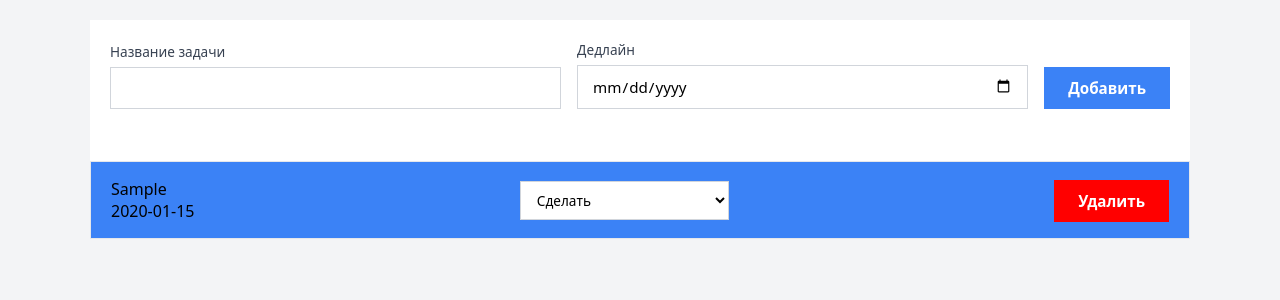
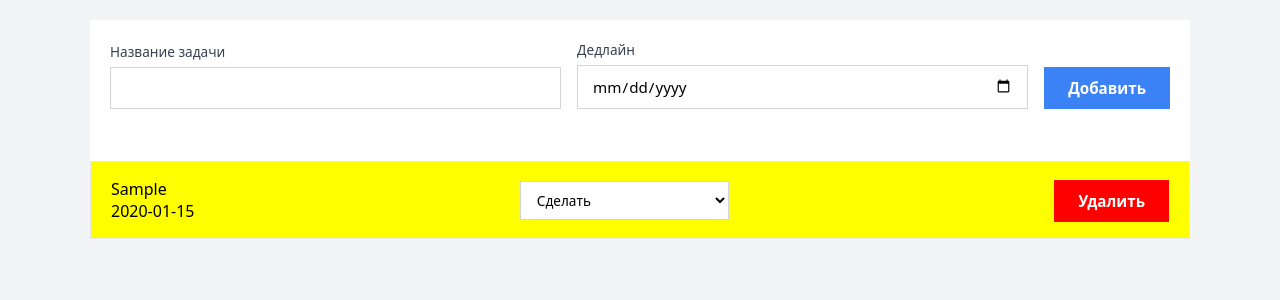
Before and after one commit to goddue/probl-mu-gr-mata, a React (Create React App) app in the folder probmugrmata/: page / in a window 1280 px wide. Both pictures are taken after typing "Sample", "2020-01-15" into the empty fields and a click on the button "Добавить". Shown: the top 300 px of the page. Built offline with nearby package versions, Linux system fonts and the light colour scheme.

Commit message:
add different styles to different task status

```diff
--- a/probmugrmata/src/App.css
+++ b/probmugrmata/src/App.css
@@ -69,7 +69,7 @@ body {
 }
 
 .task-card {
-  background: #3b82f6;
+
   border: 1px solid #e5e7eb;
   padding: 16px 20px;
   display: flex;
@@ -100,3 +100,19 @@ body {
   height: 42px;
   align-self: flex-end;
 }
+
+.ToDo {
+  background: yellow;
+}
+
+.InProgress {
+  background: #3b82f6;
+}
+
+.Done {
+  background: #41fb2d;
+}
+
+.overdue {
+background: red;
+}
--- a/probmugrmata/src/App.js
+++ b/probmugrmata/src/App.js
@@ -19,7 +19,7 @@ function App() {
       id: Date.now(),
       title: newTitle.trim(),
       deadline: newDeadline,
-      status: 'To Do',
+      status: 'ToDo',
     };
 
     setTasks([...tasks, newTask]);
@@ -55,7 +55,7 @@ function App() {
         {tasks.map((task) => (
             <div
               key={task.id}
-              className={'task-card'}
+              className={`task-card ${task.status}`}
             >
               <div className="task-info">
                 <div className="task-title">{task.title}</div>
@@ -70,8 +70,8 @@ function App() {
                 value={task.status}
                 onChange={(e) => handleStatusChange(task.id, e.target.value)}
                 >
-                  <option value="To Do">Сделать</option>
-                  <option value="In Progress">В процессе выполнения</option>
+                  <option value="ToDo">Сделать</option>
+                  <option value="InProgress">В процессе выполнения</option>
                   <option value="Done">Завершено</option>
                 </select>
               </div>
```
Also changed, not shown: probmugrmata/src/setupTests.js (+1 -1 lines).
